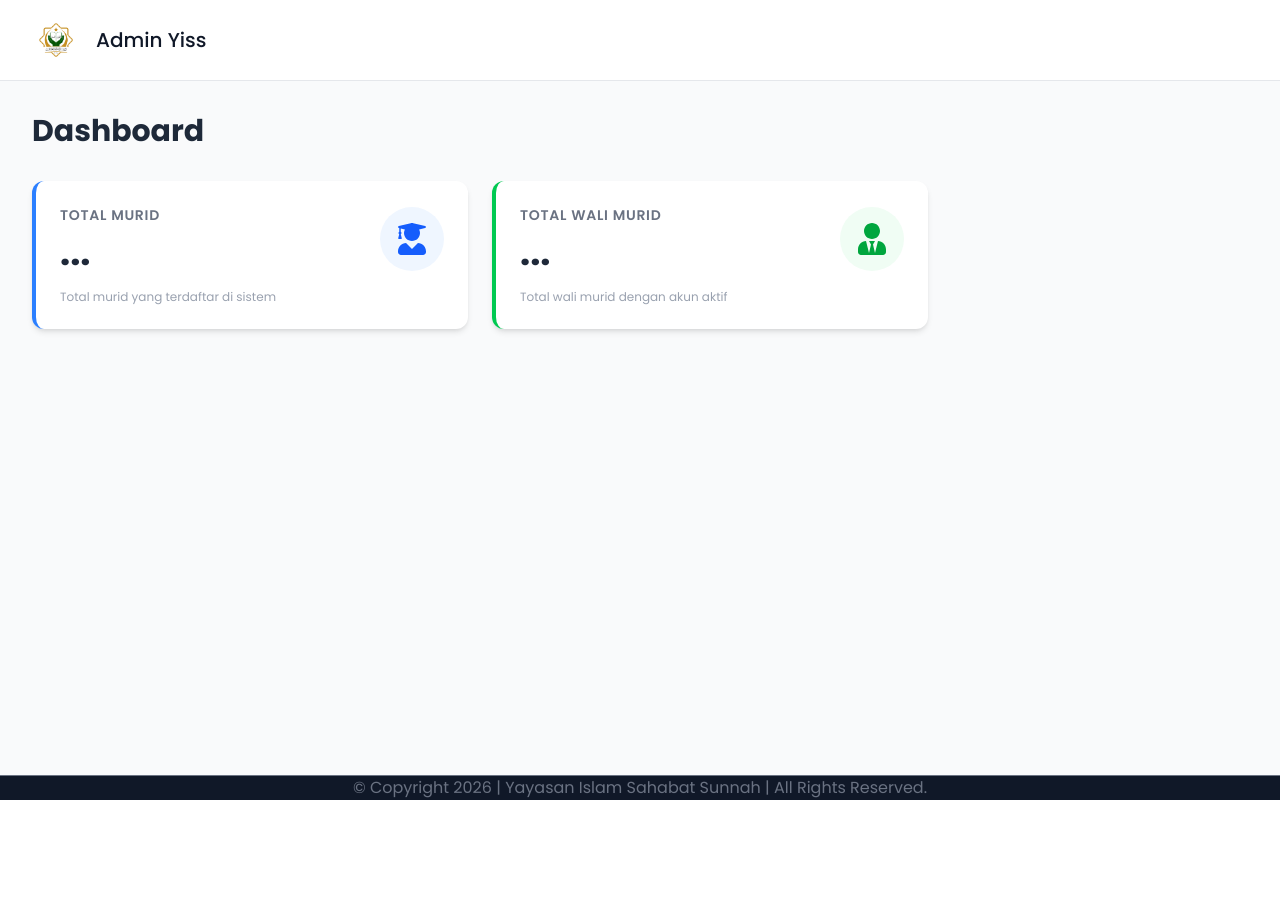
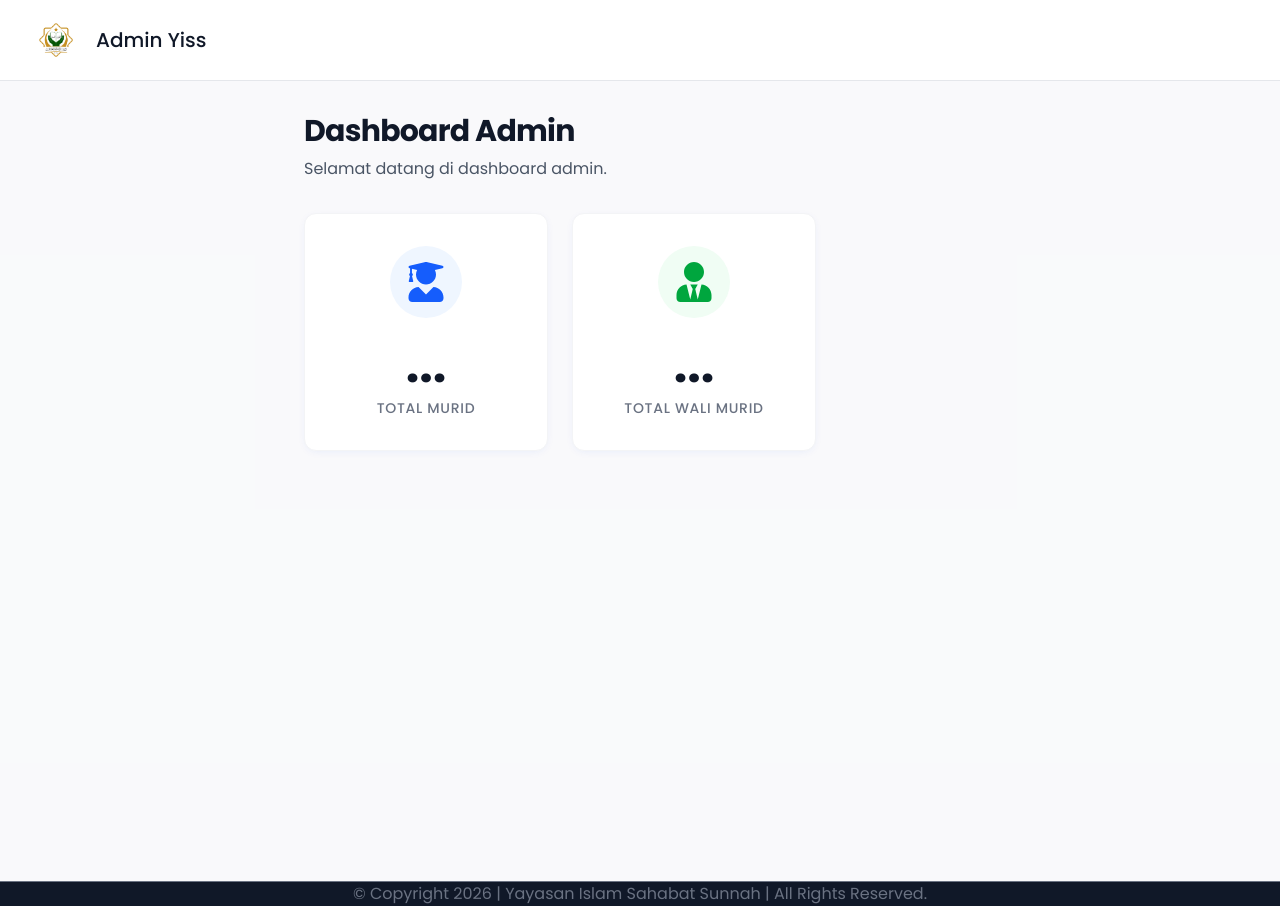
Before and after one commit to ProjectAmy/adminyiss, a Next.js app: page /dashboard in a window 1280 px wide. Before the commit the page ends 800 px from the top, so only its background shows below. Built offline with nearby package versions, Linux system fonts and the light colour scheme; no server answers.

Commit message:
feat(dashboard): implement dashboard page to display student and parent statistics

```diff
--- a/app/dashboard/page.tsx
+++ b/app/dashboard/page.tsx
@@ -38,43 +38,38 @@ export default async function DashboardPage() {
     const stats = token ? await getStats(token) : null;
 
     return (
-        <div className="p-8">
-            <h1 className="text-3xl font-bold mb-8 text-gray-800">Dashboard</h1>
+        <div className="min-h-screen bg-gray-50/50 p-8">
+            <div className="max-w-2xl mx-auto">
+                <header className="mb-8">
+                    <h1 className="text-3xl font-bold text-gray-900 tracking-tight">Dashboard Admin</h1>
+                    <p className="mt-2 text-gray-600">Selamat datang di dashboard admin.</p>
+                </header>
 
-            <div className="grid grid-cols-1 md:grid-cols-2 gap-6 max-w-4xl">
-                {/* Card Murid */}
-                <div className="bg-white rounded-xl shadow-md p-6 border-l-4 border-blue-500 hover:shadow-lg transition-shadow duration-300">
-                    <div className="flex items-center justify-between">
-                        <div>
-                            <p className="text-sm text-gray-500 uppercase font-semibold tracking-wider">Total Murid</p>
-                            <p className="text-4xl font-bold text-gray-800 mt-2">
-                                {stats?.total_students ?? "..."}
-                            </p>
+                <div className="grid grid-cols-1 md:grid-cols-2 gap-6 max-w-lg">
+                    {/* Total Murid Card */}
+                    <div className="bg-white dark:bg-zinc-900 p-8 rounded-xl shadow-[0_2px_10px_-3px_rgba(6,81,237,0.1)] border border-gray-100 dark:border-zinc-800 hover:shadow-lg transition-shadow duration-300 flex flex-col items-center justify-center text-center">
+                        <div className="p-4 bg-blue-50 dark:bg-blue-900/20 text-blue-600 dark:text-blue-400 rounded-full mb-6">
+                            <FaUserGraduate size={40} />
                         </div>
-                        <div className="p-4 bg-blue-50 rounded-full text-blue-600">
-                            <FaUserGraduate size={32} />
+                        <p className="text-5xl font-bold text-gray-900 dark:text-white mb-2">
+                            {stats?.total_students ?? "..."}
+                        </p>
+                        <h3 className="text-sm font-medium text-gray-500 dark:text-gray-400 uppercase tracking-wider">
+                            Total Murid
+                        </h3>
+                    </div>
+
+                    {/* Total Wali Murid Card */}
+                    <div className="bg-white dark:bg-zinc-900 p-8 rounded-xl shadow-[0_2px_10px_-3px_rgba(6,81,237,0.1)] border border-gray-100 dark:border-zinc-800 hover:shadow-lg transition-shadow duration-300 flex flex-col items-center justify-center text-center">
+                        <div className="p-4 bg-green-50 dark:bg-green-900/20 text-green-600 dark:text-green-400 rounded-full mb-6">
+                            <FaUserTie size={40} />
                         </div>
-                    </div>
-                    <div className="mt-4 text-xs text-gray-400">
-                        Total murid yang terdaftar di sistem
-                    </div>
-                </div>
-
-                {/* Card Wali Murid */}
-                <div className="bg-white rounded-xl shadow-md p-6 border-l-4 border-green-500 hover:shadow-lg transition-shadow duration-300">
-                    <div className="flex items-center justify-between">
-                        <div>
-                            <p className="text-sm text-gray-500 uppercase font-semibold tracking-wider">Total Wali Murid</p>
-                            <p className="text-4xl font-bold text-gray-800 mt-2">
-                                {stats?.total_wali_murid ?? "..."}
-                            </p>
-                        </div>
-                        <div className="p-4 bg-green-50 rounded-full text-green-600">
-                            <FaUserTie size={32} />
-                        </div>
-                    </div>
-                    <div className="mt-4 text-xs text-gray-400">
-                        Total wali murid dengan akun aktif
+                        <p className="text-5xl font-bold text-gray-900 dark:text-white mb-2">
+                            {stats?.total_wali_murid ?? "..."}
+                        </p>
+                        <h3 className="text-sm font-medium text-gray-500 dark:text-gray-400 uppercase tracking-wider">
+                            Total Wali Murid
+                        </h3>
                     </div>
                 </div>
             </div>
```
